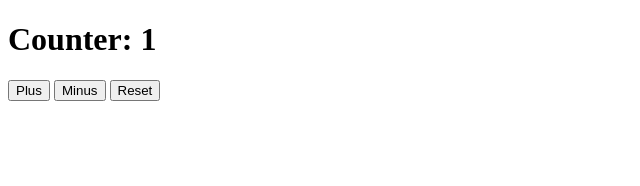
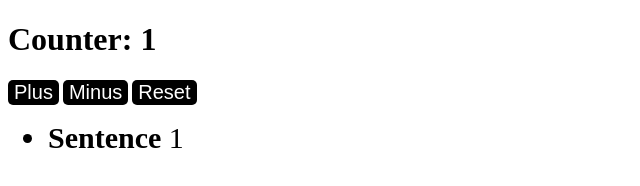
Before and after one commit to Plehlowla/counter-add-on, a plain HTML site: page index.html in a window 1280 px wide. Both pictures are taken after a click on the button "Plus". Shown: the whole page, without its empty margins (0-640 px from the left). Drawn offline with Linux system fonts and the light colour scheme.

Commit message:
customized button, made li font bigger

```diff
--- a/index.css
+++ b/index.css
@@ -0,0 +1,7 @@
+button {
+    background-color: black;
+    color: white;
+    border: none;
+    border-radius: 5px;
+    font-size: 20px;
+}
--- a/index.html
+++ b/index.html
@@ -11,16 +11,16 @@
 <body>
 
 
-    <div class="counter-container">
-        <h1>Counter: <span id="counter">0</span></h1>
+    <h1>Counter: <span id="counter">0</span></h1>
 
-        <div class="button">
-            <button id="add">Plus</button>
-            <button id="subtract">Minus</button>
-            <button id="reset">Reset</button>
-        </div>
+    <div class="button">
+        <button id="add">Plus</button>
+        <button id="subtract">Minus</button>
+        <button id="reset">Reset</button>
     </div>
 
+    <ul id='list-items'>
+    </ul>
 
 
 </body>
--- a/script.js
+++ b/script.js
@@ -2,12 +2,32 @@ const addBtn = document.querySelector("#add");
 const subtractBtn = document.querySelector("#subtract");
 const counterNum = document.querySelector('#counter');
 const resetBtn = document.querySelector('#reset');
+const ulElement = document.querySelector("#list-items")
 
 let counter = 0;
 
 function add() {
     counter++
     counterNum.innerText = counter
+
+        // create an element
+        const li = document.createElement('li')
+        li.innerHTML = '<b>Sentence</b> ' + counter
+        li.style = "font-size:30px;"
+
+
+        // const b = document.createElement('b')
+
+
+        // const textNode = document.createTextNode('Sentence ')
+        // b.appendChild(textNode)
+
+        // const textNode2 = document.createTextNode(counter)
+        // li.appendChild(b)
+        // li.appendChild(textNode2)
+
+        // append that element
+        ulElement.appendChild(li)
 }
 
 addBtn.addEventListener('click', add)
@@ -21,5 +41,6 @@ subtractBtn.addEventListener('click', subtract)
 function reset() {
     counter = 0;
     counterNum.innerText = counter
+    location.reload();
 }
 resetBtn.addEventListener('click', reset)
```
